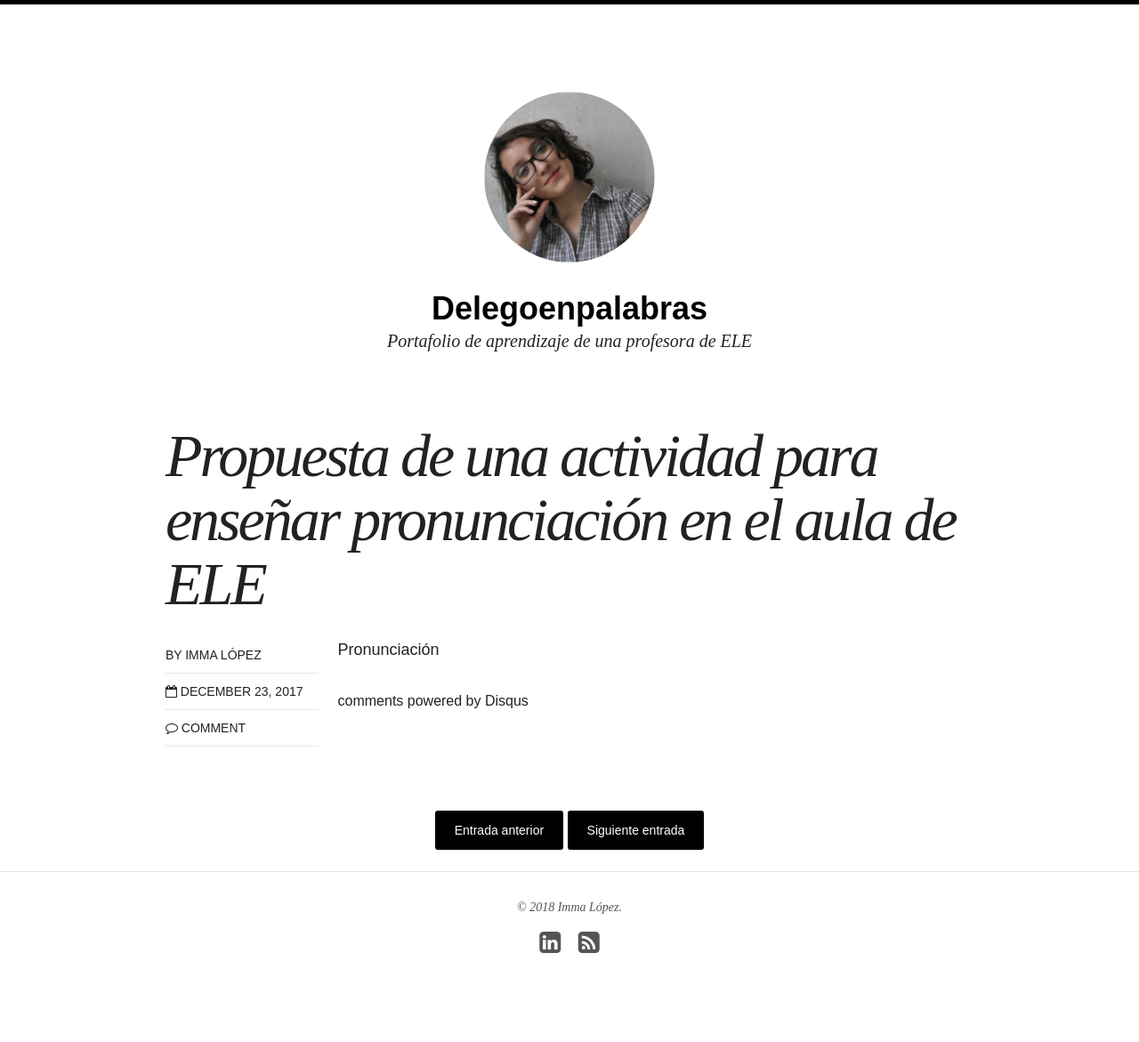
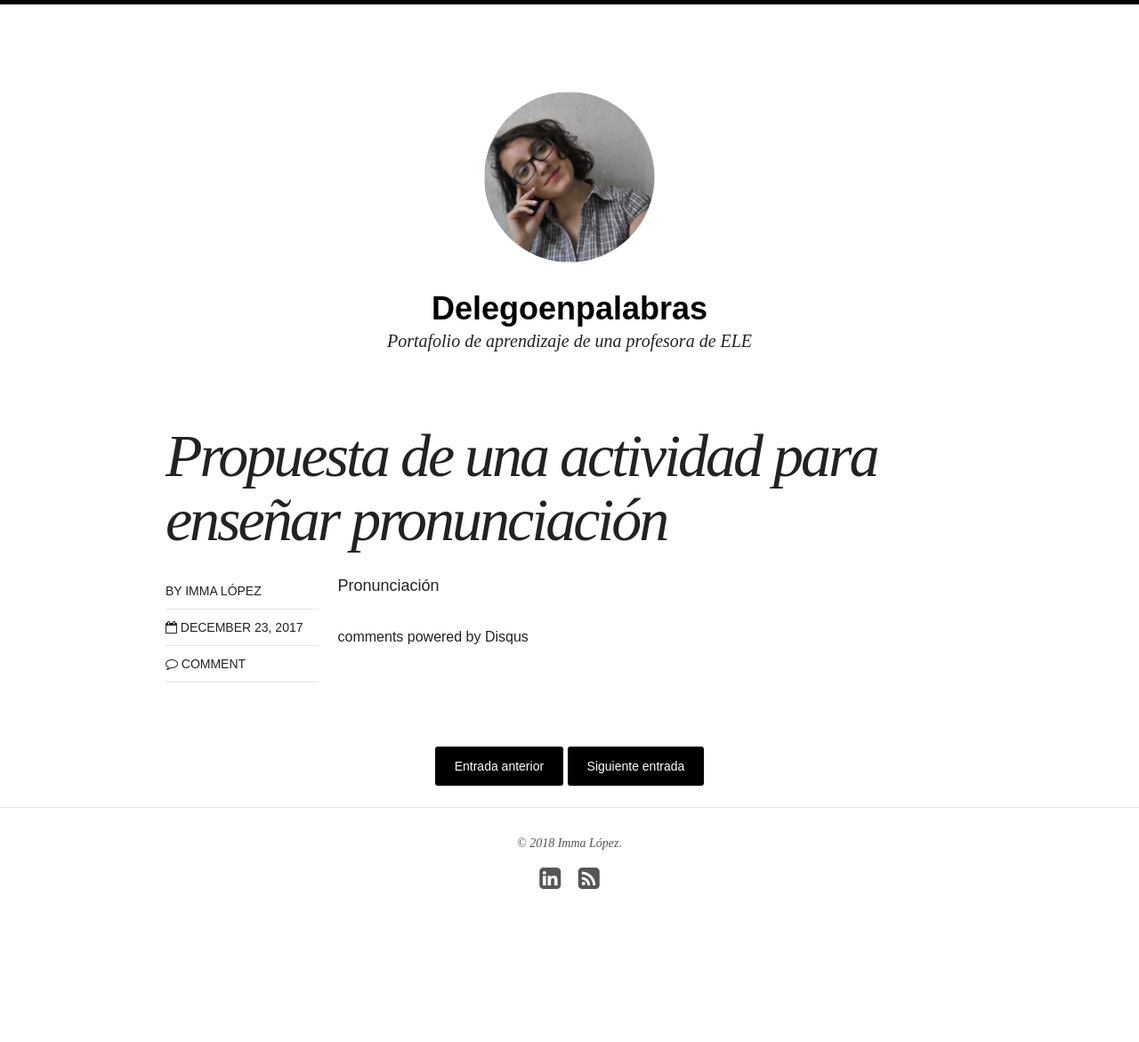
Before and after one commit to immalopez/immalopez.github.io, a Jekyll site: the page built from _posts/blog/2017-12-23-propuesta-actividad-pronunciacion.md, in a window 1280 px wide. Shown: the whole page at 89% size. Built offline with Jekyll 4.4.1, drawn with Linux system fonts in a browser that asks for light colours; nearby versions of some CDN libraries; comment, search, counter and statistics services are not loaded; after the commit the page ends 1099 px from its top, so only the background shows below that.

Commit message:
Update 2017-12-23-propuesta-actividad-pronunciacion.md

```diff
--- a/_posts/blog/2017-12-23-propuesta-actividad-pronunciacion.md
+++ b/_posts/blog/2017-12-23-propuesta-actividad-pronunciacion.md
@@ -1,6 +1,6 @@
 ---
 layout: post
-title: Propuesta de una actividad para enseñar pronunciación en el aula de ELE
+title: Propuesta de una actividad para enseñar pronunciación
 modified:
 categories: blog
 excerpt: "Pronunciación en la didáctica de ELE"
```
